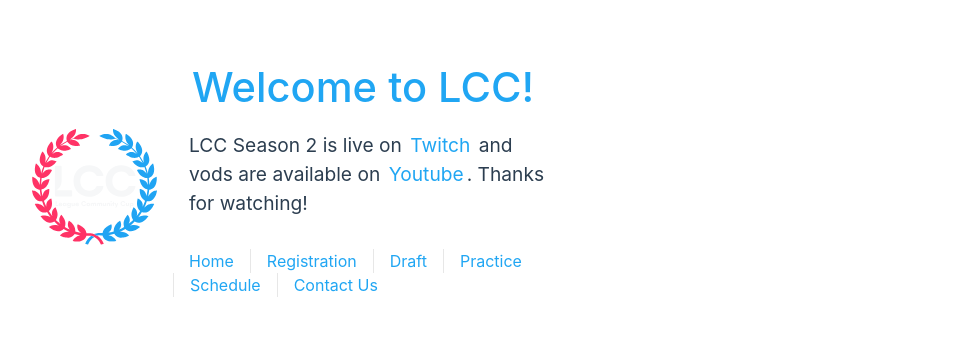
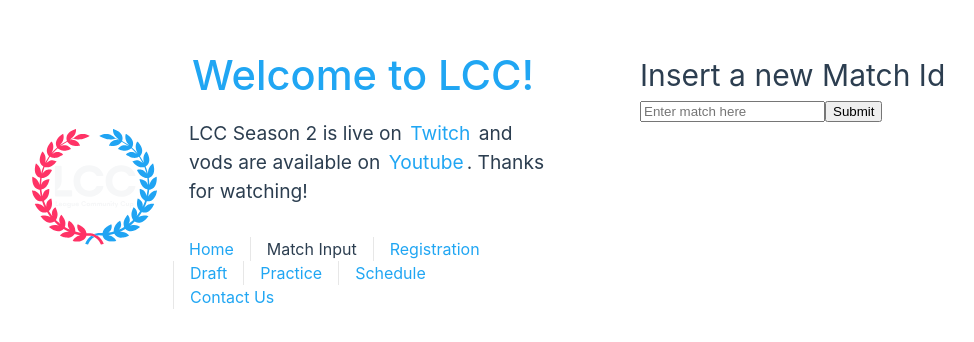
Before and after one commit to lumsdent/lcc-website, a Vue app: page /match in a window 1280 px wide. Shown: the part 212-554 px from the top of the page, without its empty margins (0-974 px from the left). Built offline with nearby package versions, Linux system fonts and the light colour scheme.

Commit message:
Added match form and connect to flask app

```diff
--- a/src/App.vue
+++ b/src/App.vue
@@ -12,6 +12,7 @@ import HelloWorld from './components/HelloWorld.vue'
 
       <nav>
         <RouterLink to="/">Home</RouterLink>
+        <RouterLink to="/match">Match Input</RouterLink>
         <RouterLink to="/registration">Registration</RouterLink>
         <RouterLink to="/draft">Draft</RouterLink>
         <RouterLink to="/practice">Practice</RouterLink>
--- a/src/router/index.ts
+++ b/src/router/index.ts
@@ -8,6 +8,11 @@ const router = createRouter({
       path: '/',
       name: 'home',
       component: HomeView
+    },
+    {
+      path: '/match',
+      name: 'match',
+      component: () => import('../views/MatchFormView.vue')
     },
     {
       path: '/draft',
--- /dev/null
+++ b/src/views/MatchFormView.vue
@@ -0,0 +1,23 @@
+<template>
+  <main>
+    <h1>Insert a new Match Id</h1>
+    <input type="text" v-model="textInput" placeholder="Enter match here" />
+    <button @click="submitMatch">Submit</button>
+  </main>
+</template>
+
+
+
+<script setup lang="ts">
+import { ref } from 'vue'
+import axios from 'axios'
+
+const textInput = ref('')
+
+const submitMatch = async () => {
+  const response = await axios.post('http://127.0.0.1:5000/add_match', {
+    match_id: textInput.value
+  })
+  console.log(response.data)
+}
+</script>
```
